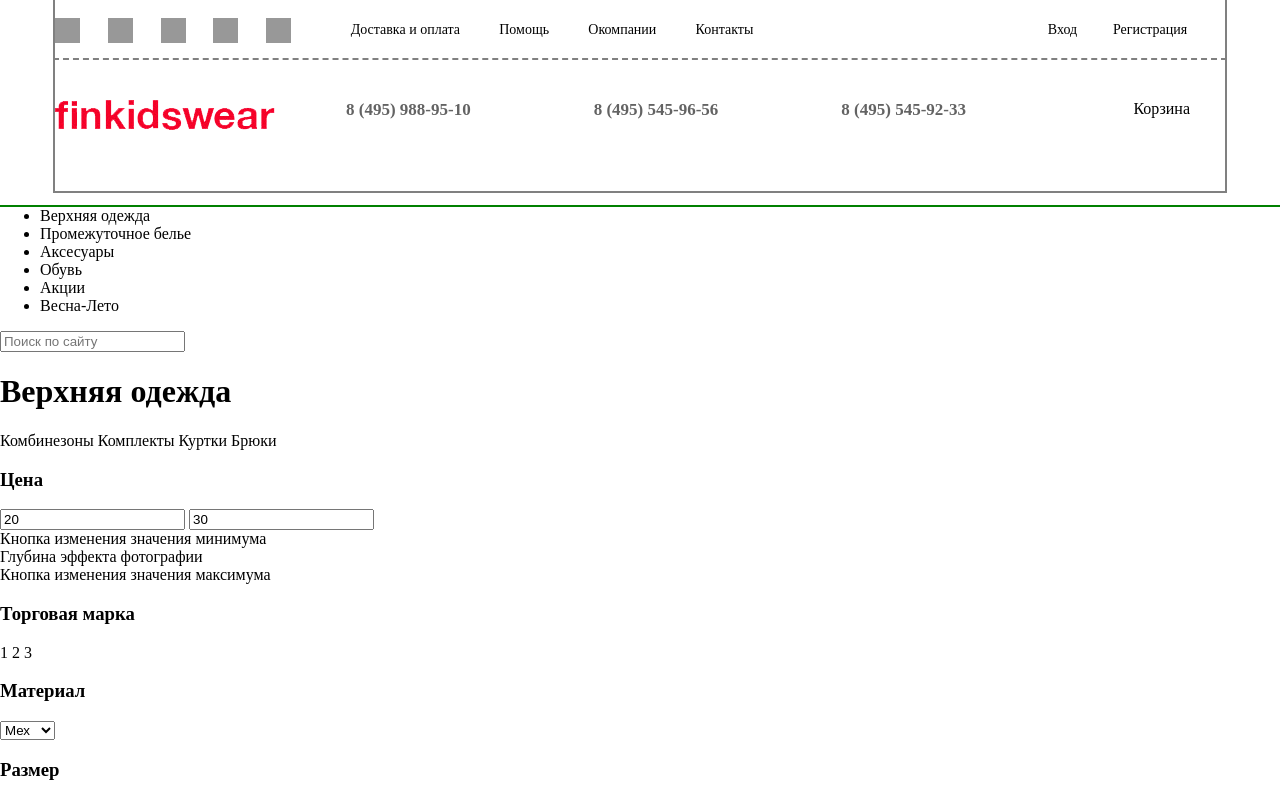
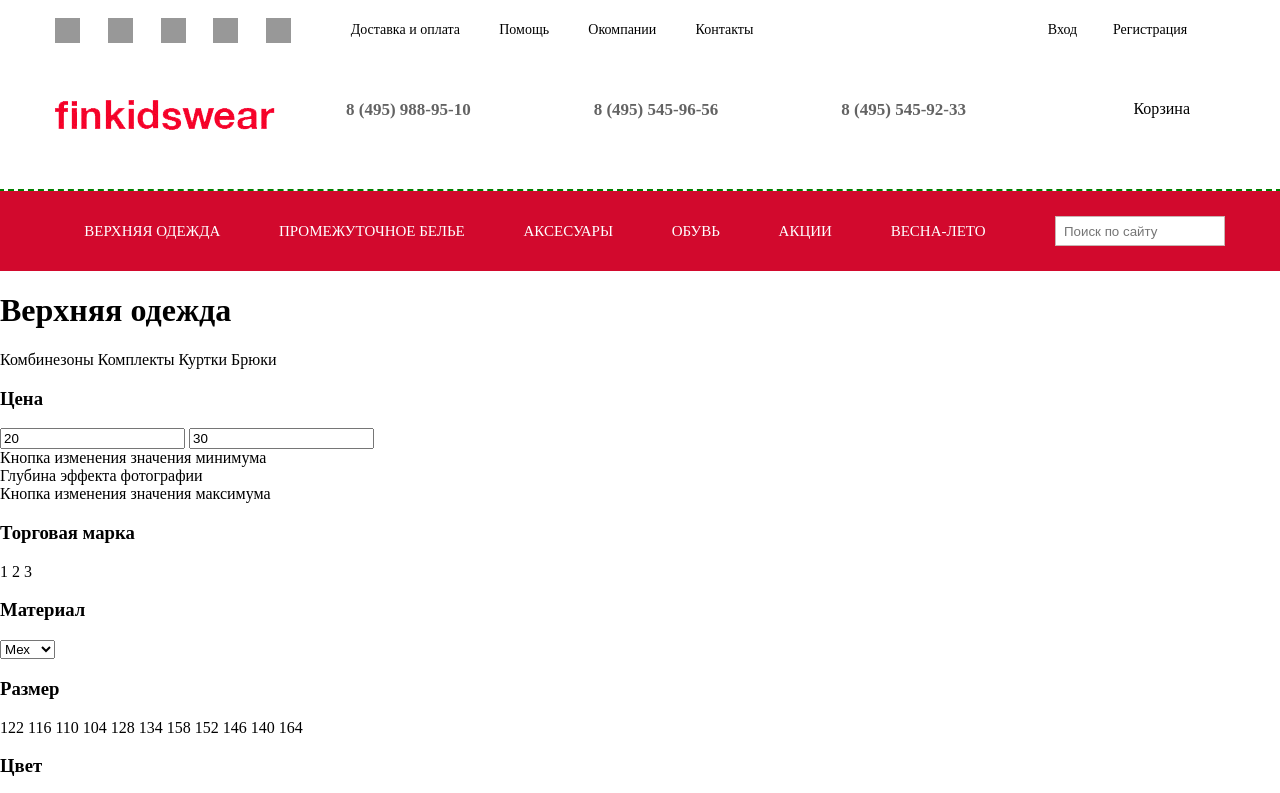
Before and after one commit to dik2043/finkidswear, a website: page index.html in a window 1280 px wide. Shown: the top 793 px of the page. Drawn offline with Linux system fonts and the light colour scheme.

Commit message:
сделал product-nav

```diff
--- a/index.html
+++ b/index.html
@@ -74,19 +74,19 @@
     </header>
 
     <main class="page-main">
-
+        <!--<div class="page-main__red-background"></div>-->
         <div class="page-main__product-wrapper">
             <nav class="page-main__product-nav">
-                <ul class="page-main__product-item">
-                <li class="page-main__product-item">Верхняя одежда</li>
-                <li class="page-main__product-item">Промежуточное белье</li>
-                <li class="page-main__product-item">Аксесуары</li>
-                <li class="page-main__product-item">Обувь</li>
-                <li class="page-main__product-item">Акции</li>
-                <li class="page-main__product-item">Весна-Лето</li>
+                <ul class="page-main__product-items">
+                    <li class="page-main__product-item"><a href="#">Верхняя одежда</a></li>
+                    <li class="page-main__product-item"><a href="#">Промежуточное белье</a></li>
+                    <li class="page-main__product-item"><a href="#">Аксесуары</a></li>
+                    <li class="page-main__product-item"><a href="#">Обувь</a></li>
+                    <li class="page-main__product-item"><a href="#">Акции</a></li>
+                    <li class="page-main__product-item"><a href="#">Весна-Лето</a></li>
                 </ul>
+                    <input class="page-main__product-search" type="text" name="search" placeholder="Поиск по сайту">
             </nav>
-            <input class="page-main__product-search" type="text" name="search" placeholder="Поиск по сайту">
         </div>
         <h1>Верхняя одежда</h1>
         <div class="page-main__wrapper">
--- a/less/page-header.less
+++ b/less/page-header.less
@@ -5,8 +5,6 @@
 
   margin: auto;
   padding: 0;
-
-  outline: 2px solid grey;
 }
 
 .page-header__top-wrapper {
@@ -76,8 +74,6 @@
   min-height: 91px;
 
   padding-top: 40px;
-
-  outline: 2px dashed grey;
 }
 
 .page-header__logo-wrapper {
--- a/less/page-main.less
+++ b/less/page-main.less
@@ -1,3 +1,79 @@
 .page-main {
-  outline: 2px solid green;
+  outline: 2px dashed green;
 }
+
+.page-main__product-wrapper {
+  display: flex;
+  flex-direction: row;
+
+  width: 100%;
+  min-height: 80px;
+
+  background-color: #d2092d;
+}
+
+.page-main__product-nav {
+  display: flex;
+  flex-direction: row;
+  flex-grow: 1;
+  justify-content: space-between;
+
+  max-width: 1170px;
+  min-width: 1000px;
+
+  margin: 0 auto 0 auto;
+
+  background-color: #d2092d;
+}
+
+.page-main__product-items {
+  display: flex;
+  flex-direction: row;
+  flex-grow: 1;
+  justify-content: space-between;
+
+  margin: 0;
+  padding: 0;
+
+  list-style: none;
+}
+
+.page-main__product-item {
+  display: flex;
+  flex-grow: 1;
+  justify-content: center;
+  align-items: center;
+
+  background-color: #d2092d;
+}
+
+.page-main__product-item a {
+  display: flex;
+  justify-content: center;
+  align-items: center;
+
+  width: 100%;
+  height: 100%;
+
+  color: #feffff;
+  text-decoration: none;
+  font-size: 15px;
+  text-transform: uppercase;
+}
+
+.page-main__product-item a:hover{
+  background-color: white;
+  color: black;
+}
+
+.page-main__product-search {
+  width: 160px;
+  height: 28px;
+
+  margin-left: 40px;
+  padding: 0 0 0 8px;
+
+  align-self: center;
+
+  border: 1px solid #c8b4b3;
+}
--- a/less/sundry.less
+++ b/less/sundry.less
@@ -1,5 +1,5 @@
 body {
-  max-width: 1600px;
+  //max-width: 1600px;
   min-width: 1000px;
   min-height: 400px;
 
```
Also changed, not shown: css/style.css.
